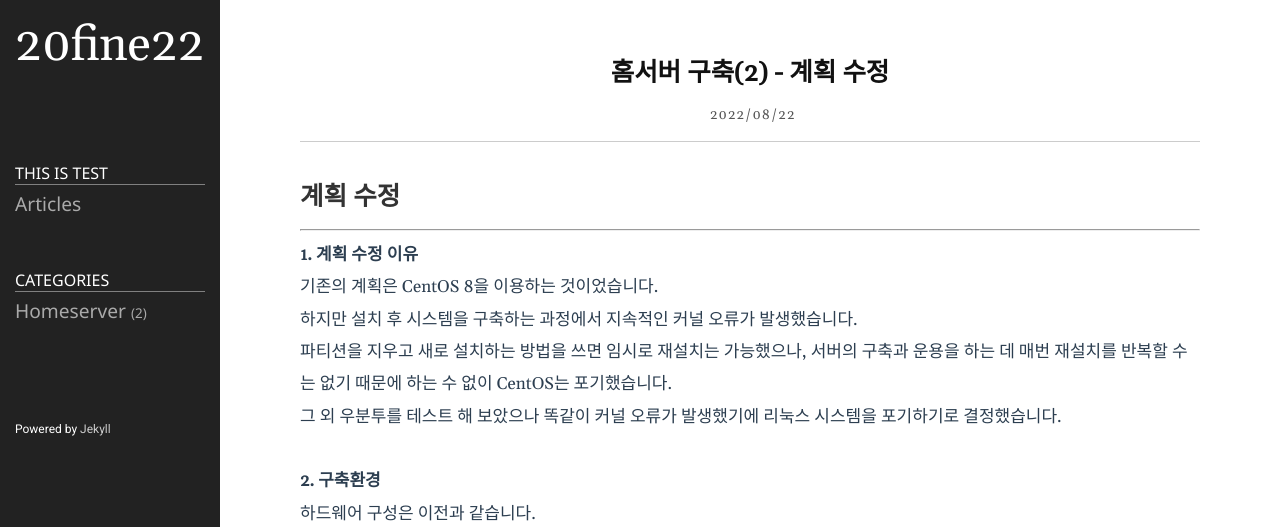
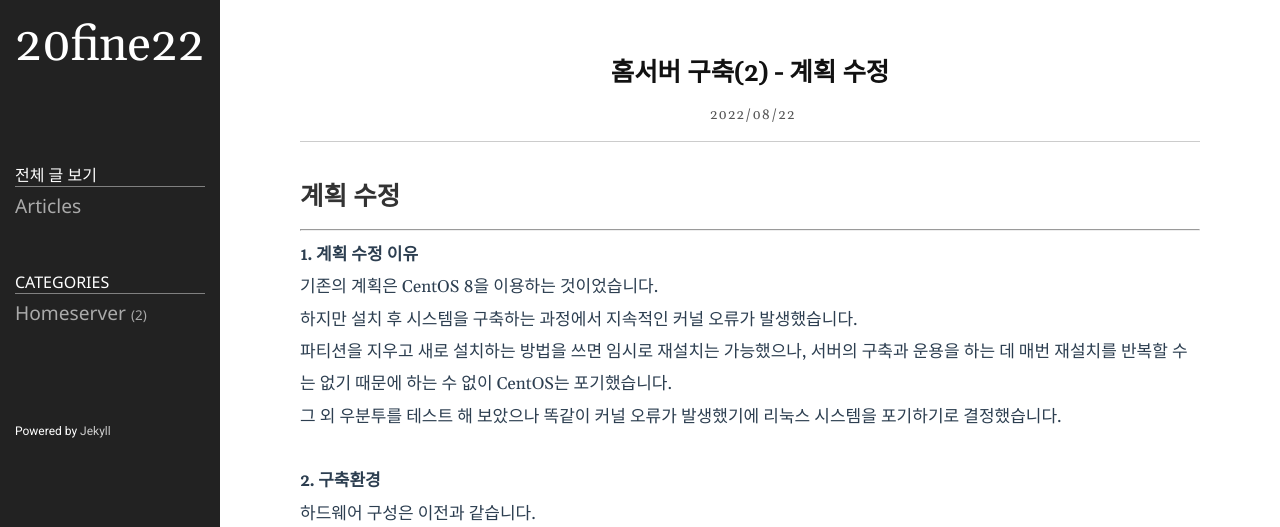
Before and after one commit to 20fine22/20fine22.github.io, a Jekyll site: the page built from _posts/2022-08-22-홈서버구축2.md, in a window 1280 px wide. Shown: the top 527 px of the page. Built offline with Jekyll 4.4.1, drawn with Linux system fonts in a browser that asks for light colours.

Commit message:
Update sidebar.html

```diff
--- a/_includes/sidebar.html
+++ b/_includes/sidebar.html
@@ -14,7 +14,7 @@
 
 <div class="sidebar-item sidebar-nav">
 	<ul class="nav">
-      <li class="nav-title">this is test</li>
+      <li class="nav-title">전체 글 보기</li>
 	  <li>
 	  	<a class="nav-item" href="/">Articles</a>
 	  </li>
```
